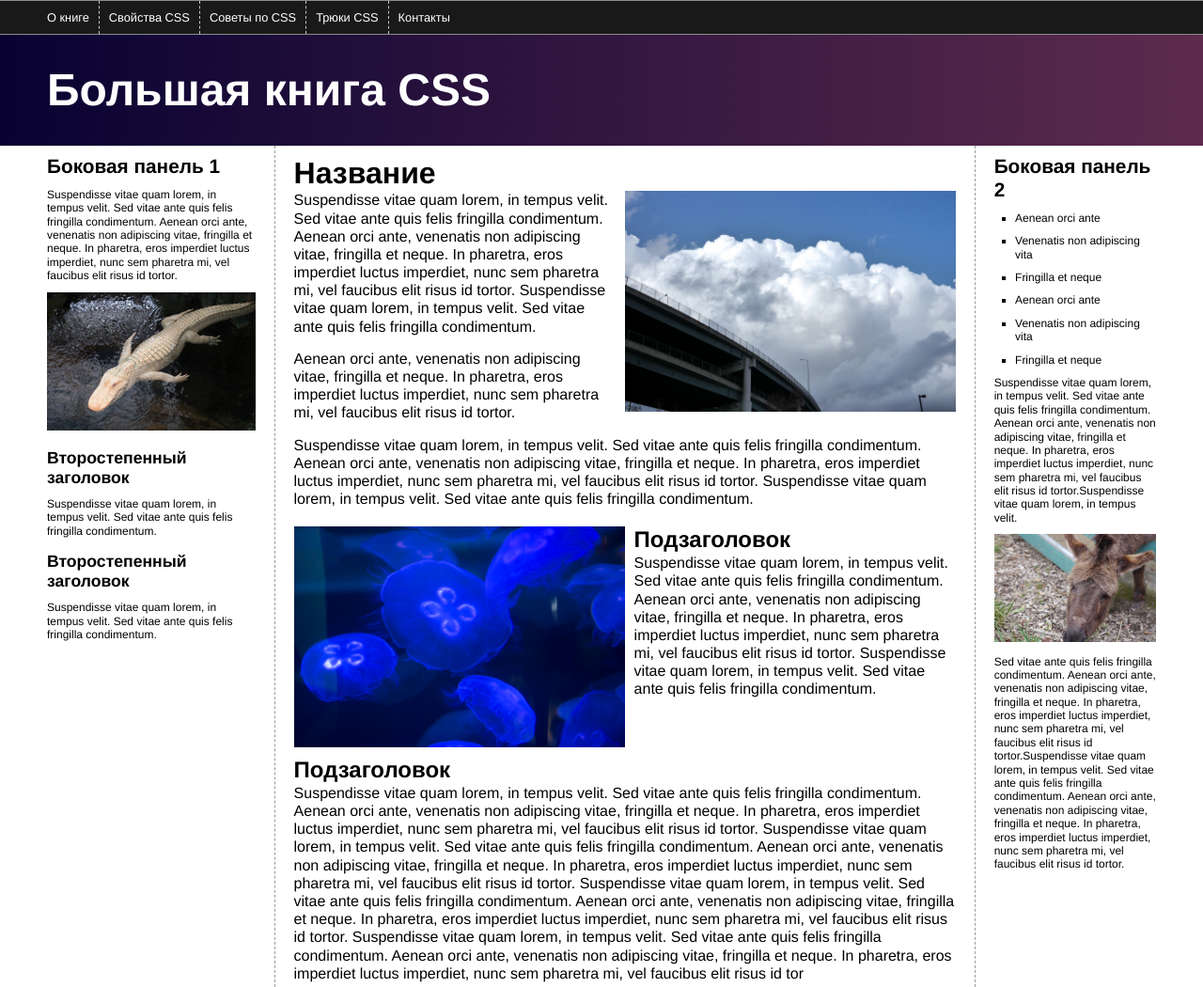
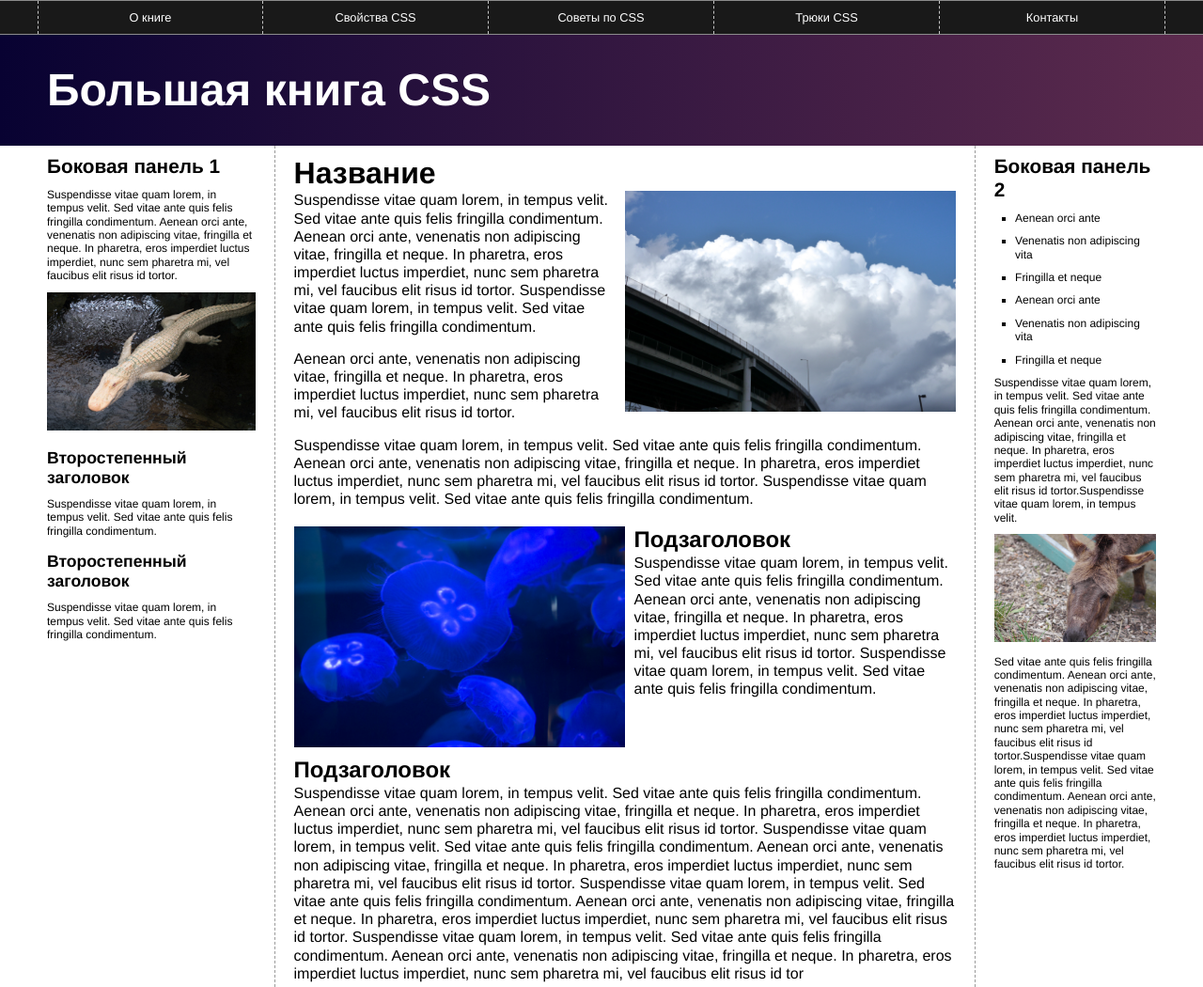
Before and after one commit to AlexKu23/Wd, a plain HTML site: page index5.html in a window 1280 px wide. Shown: the top 1050 px of the page at 94% size. Drawn offline with Linux system fonts and the light colour scheme.

Commit message:
flex lesson

```diff
--- a/style5.css
+++ b/style5.css
@@ -78,9 +78,9 @@ nav li {
 	padding: 0;
 	margin: 0;
 	list-style: none;
+	width: 100%;
 }
 nav a {
-	float: left;
 	font-size: .8em;
 	color: white;
 	font-weight: normal;
@@ -88,9 +88,12 @@ nav a {
 	padding: 10px;
 	border-right: 1px dashed rgba(255,255,255,.75);
 	transition: all .5s;
+	width: 100%;
+	display: block;
+	text-align: center;
 }
-nav li:last-of-type a {
-	border-right: none;
+nav li:first-of-type a {
+	border-left: 1px dashed rgba(255,255,255,.75);
 }
 nav a:hover {
 	background-color: rgb(93,43,78);
@@ -209,6 +212,9 @@ img.right {
 	.sidebar1 {
 		order: 1;
 	}
+	.sidebar2 {
+		order: 2;
+	}
 	header h1 {
 		text-align: center;
 		font-size: 1.3em;
@@ -224,6 +230,9 @@ img.right {
 		display: block;
 		border: none;
 		width: 100%;
+	}
+	nav li:first-of-type a {
+		border: none;
 	}
 	nav ul {
 		flex-direction: column;
```
